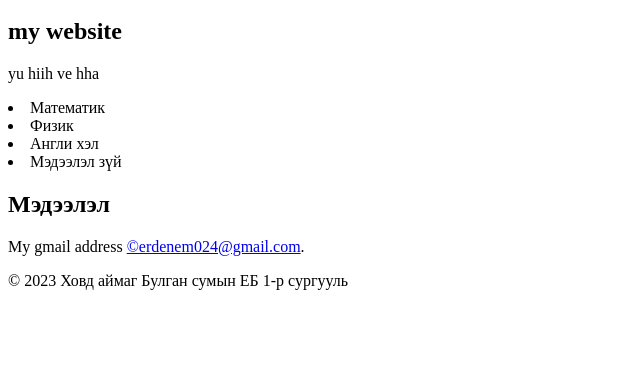
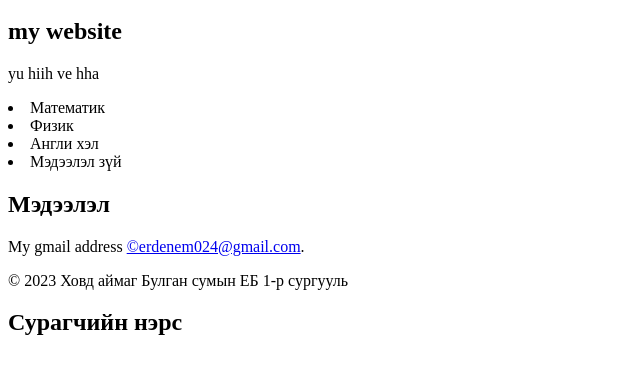
Before and after one commit to erdene0111/mikey0, a plain HTML site: page index.html in a window 1280 px wide. Shown: the part 136-510 px from the top of the page, without its empty margins (0-640 px from the left). Drawn offline with Linux system fonts and the light colour scheme.

Commit message:
Update index.html

```diff
--- a/index.html
+++ b/index.html
@@ -38,3 +38,4 @@
 </body>
 </html>
 <unsafe-URL><gmail class="com"></gmail></unsafe-URL>
+<h2>Сурагчийн нэрс</h2>
```
